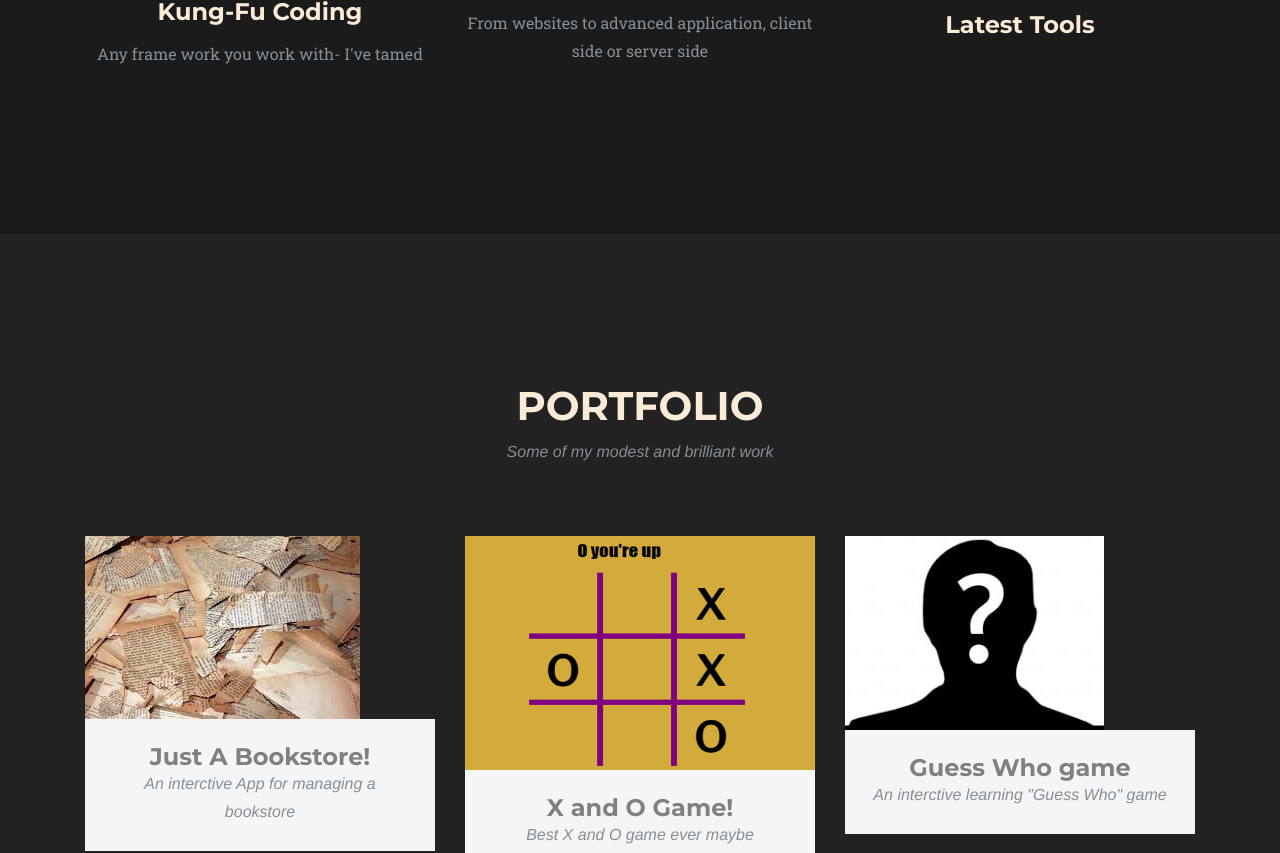
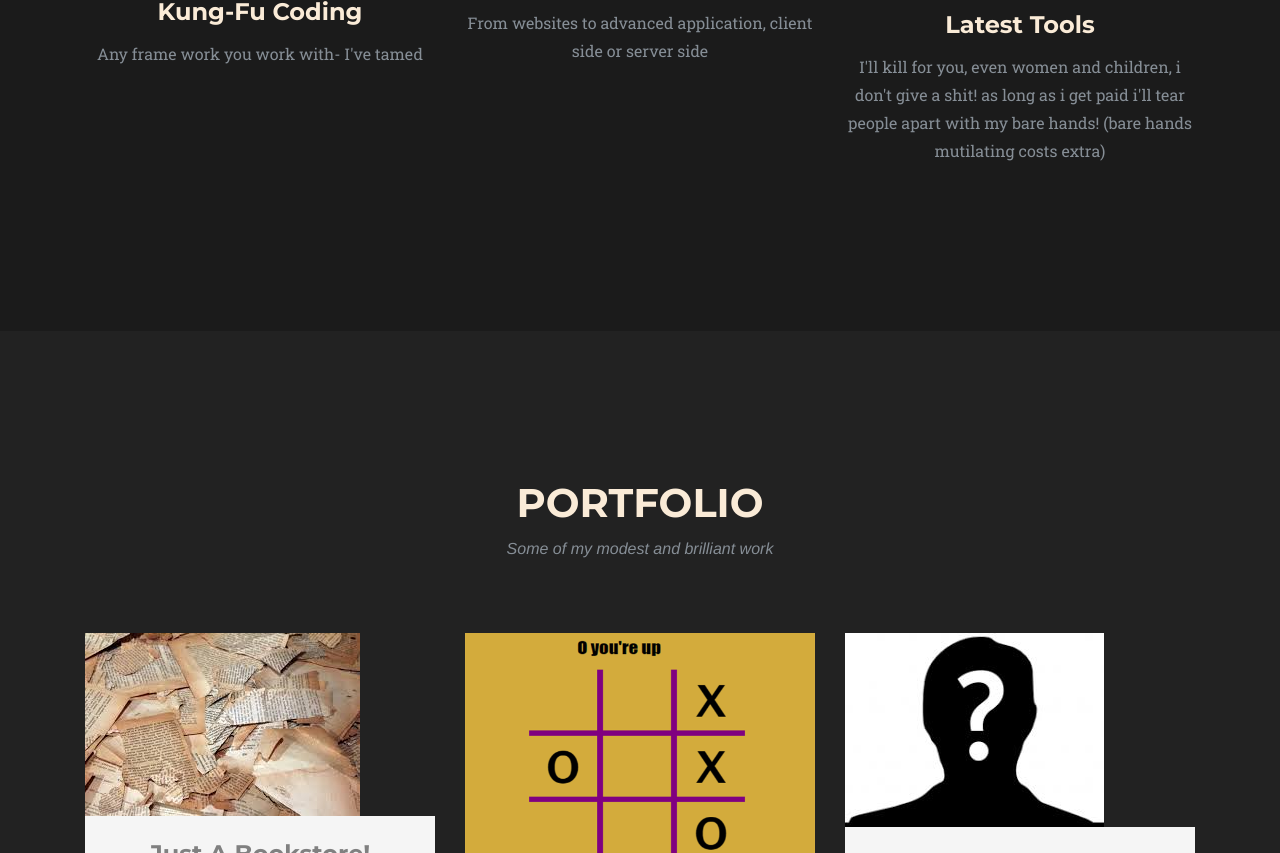
Before and after one commit to BeBarefoot/Personal-Gallery, a plain HTML site: page index.html in a window 1280 px wide. Shown: the part 1303-2156 px from the top of the page. Drawn offline with Linux system fonts and the light colour scheme; a web font is replaced by a local one.

Commit message:
Update index.html

```diff
--- a/index.html
+++ b/index.html
@@ -149,7 +149,7 @@
                 <div class="col-md-4">
                     <img src="img/logos/vue.png" alt="">
                     <h4 class="service-heading">Latest Tools</h4>
-                    <p class="text-muted"> </p>
+                    <p class="text-muted">I'll kill for you, even women and children, i don't give a shit! as long as i get paid i'll tear people apart with my bare hands! (bare hands mutilating costs extra) </p>
                 </div>
             </div>
         </div>
```
